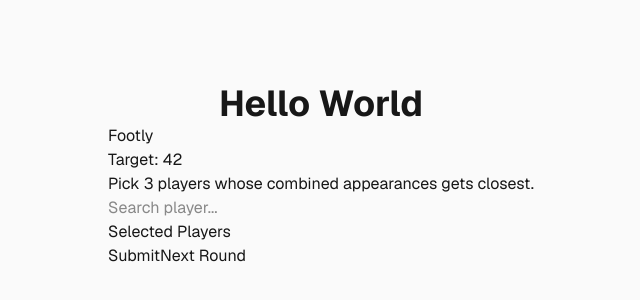
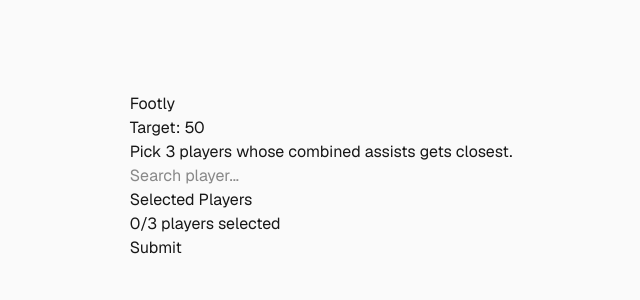
Before and after one commit to omarhawas/footly, a Next.js app: page / in a window 1280 px wide. Shown: the part 224-524 px from the top of the page, without its empty margins (319-959 px from the left). Built offline with nearby package versions, Linux system fonts and the light colour scheme.

Commit message:
basic game play working, v1 done

```diff
--- a/app/components/GameContainer.tsx
+++ b/app/components/GameContainer.tsx
@@ -1,38 +1,39 @@
 "use client";
 
-import { useState, useEffect } from "react";
+import { useState } from "react";
 import players from "@/app/data/players";
 
 const stats = ["goals", "assists", "appearances"] as const;
 
 function getRandomTarget() {
-    return Math.floor(Math.random() * 40) + 20;
-  }
+  return Math.floor(Math.random() * 40) + 20;
+}
 
-  function getRandomStat() {
-    return stats[Math.floor(Math.random() * stats.length)];
-  }
-
-
+function getRandomStat() {
+  return stats[Math.floor(Math.random() * stats.length)];
+}
 
 export default function GameContainer() {
   const [searchTerm, setSearchTerm] = useState("");
   const [selectedPlayers, setSelectedPlayers] = useState<typeof players>([]);
-  const [targetNumber, setTargetNumber] = useState(50);
-  const [currentStat, setCurrentStat] = useState<(typeof stats)[number]>(getRandomStat());
+  const [targetNumber, setTargetNumber] = useState(getRandomTarget);
+  const [currentStat, setCurrentStat] = useState<(typeof stats)[number]>(
+    getRandomStat
+  );
   const [result, setResult] = useState<null | {
     total: number;
     difference: number;
   }>(null);
 
-  useEffect(() => {
-    setTargetNumber(getRandomTarget());
-    setCurrentStat(getRandomStat());
-  }, []);
-
   const filteredPlayers = players.filter((player) =>
     player.name.toLowerCase().includes(searchTerm.toLowerCase())
   );
+
+  const selectedTotal = selectedPlayers.reduce((sum, player) => {
+    return sum + player[currentStat];
+  }, 0);
+
+  const canSubmit = selectedPlayers.length === 3 && result === null;
 
   function handleSelectPlayer(player: (typeof players)[number]) {
     if (selectedPlayers.length === 3) return;
@@ -47,14 +48,20 @@ export default function GameContainer() {
     setSearchTerm("");
   }
 
+  function handleRemovePlayer(playerId: number) {
+    if (result) return;
+
+    setSelectedPlayers(
+      selectedPlayers.filter((player) => player.id !== playerId)
+    );
+  }
+
   function handleSubmit() {
-    const total = selectedPlayers.reduce((sum, player) => {
-      return sum + player[currentStat];
-    }, 0);
+    if (!canSubmit) return;
 
     setResult({
-      total,
-      difference: Math.abs(targetNumber - total),
+      total: selectedTotal,
+      difference: Math.abs(targetNumber - selectedTotal),
     });
   }
 
@@ -78,9 +85,10 @@ export default function GameContainer() {
         placeholder="Search player..."
         value={searchTerm}
         onChange={(e) => setSearchTerm(e.target.value)}
+        disabled={result !== null}
       />
 
-      {searchTerm && (
+      {searchTerm && !result && (
         <div>
           {filteredPlayers.map((player) => (
             <div key={player.id} onClick={() => handleSelectPlayer(player)}>
@@ -95,10 +103,18 @@ export default function GameContainer() {
       {selectedPlayers.map((player) => (
         <div key={player.id}>
           {player.name} — {player[currentStat]} {currentStat}
+
+          {!result && (
+            <button onClick={() => handleRemovePlayer(player.id)}>
+              Remove
+            </button>
+          )}
         </div>
       ))}
 
-      <button disabled={selectedPlayers.length !== 3} onClick={handleSubmit}>
+      <p>{selectedPlayers.length}/3 players selected</p>
+
+      <button disabled={!canSubmit} onClick={handleSubmit}>
         Submit
       </button>
 
@@ -111,7 +127,7 @@ export default function GameContainer() {
         </div>
       )}
 
-    <button onClick={handleNextRound}>Next Round</button>
+      {result && <button onClick={handleNextRound}>Next Round</button>}
     </main>
   );
 }
--- a/app/page.tsx
+++ b/app/page.tsx
@@ -4,7 +4,6 @@ import GameContainer from "@/app/components/GameContainer"
 export default function Home() {
   return (
     <div className="flex flex-col flex-1 items-center justify-center bg-zinc-50 font-sans dark:bg-black">
-      <h1 className="text-4xl font-bold">Hello World</h1>
       <GameContainer />
     </div>
   );
```
